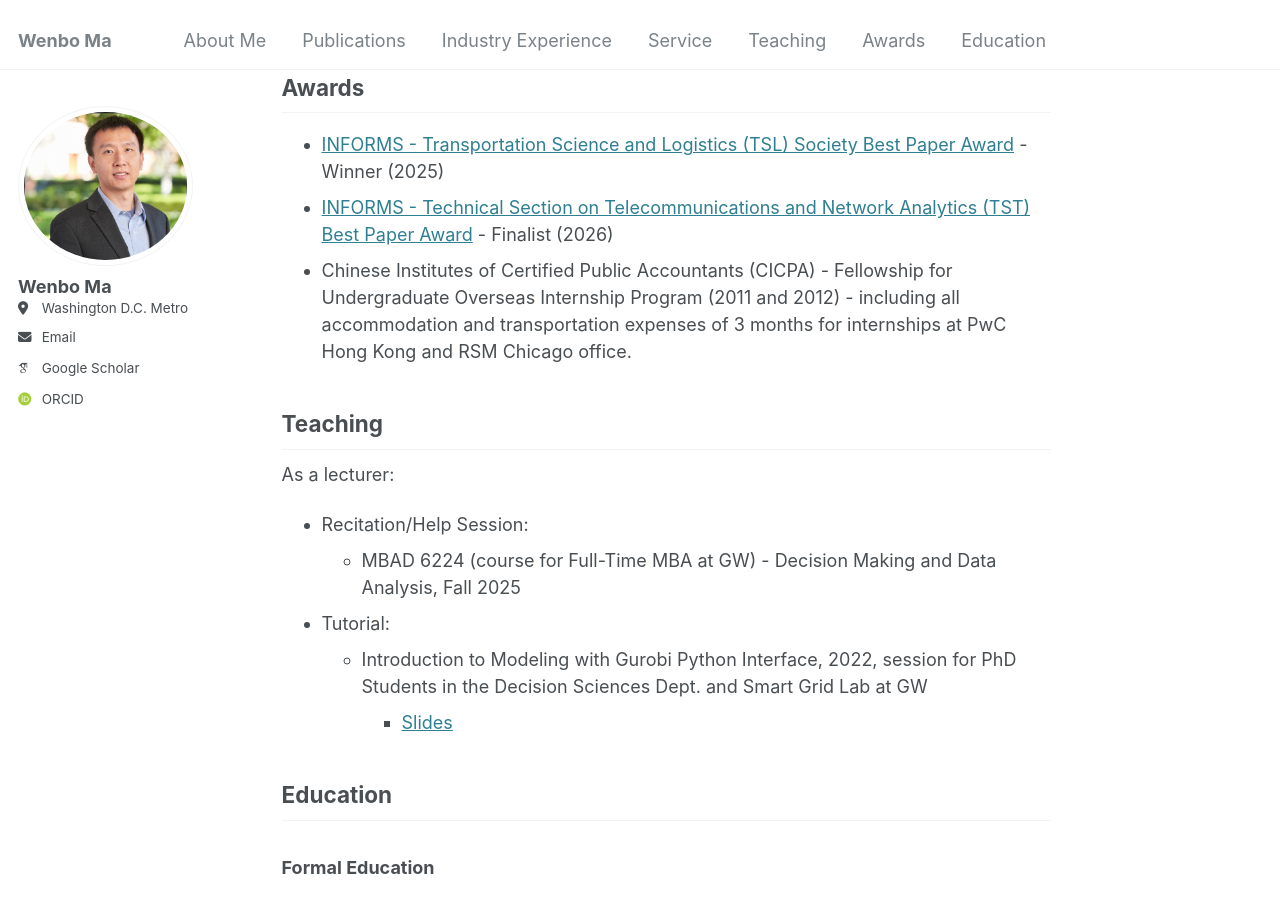
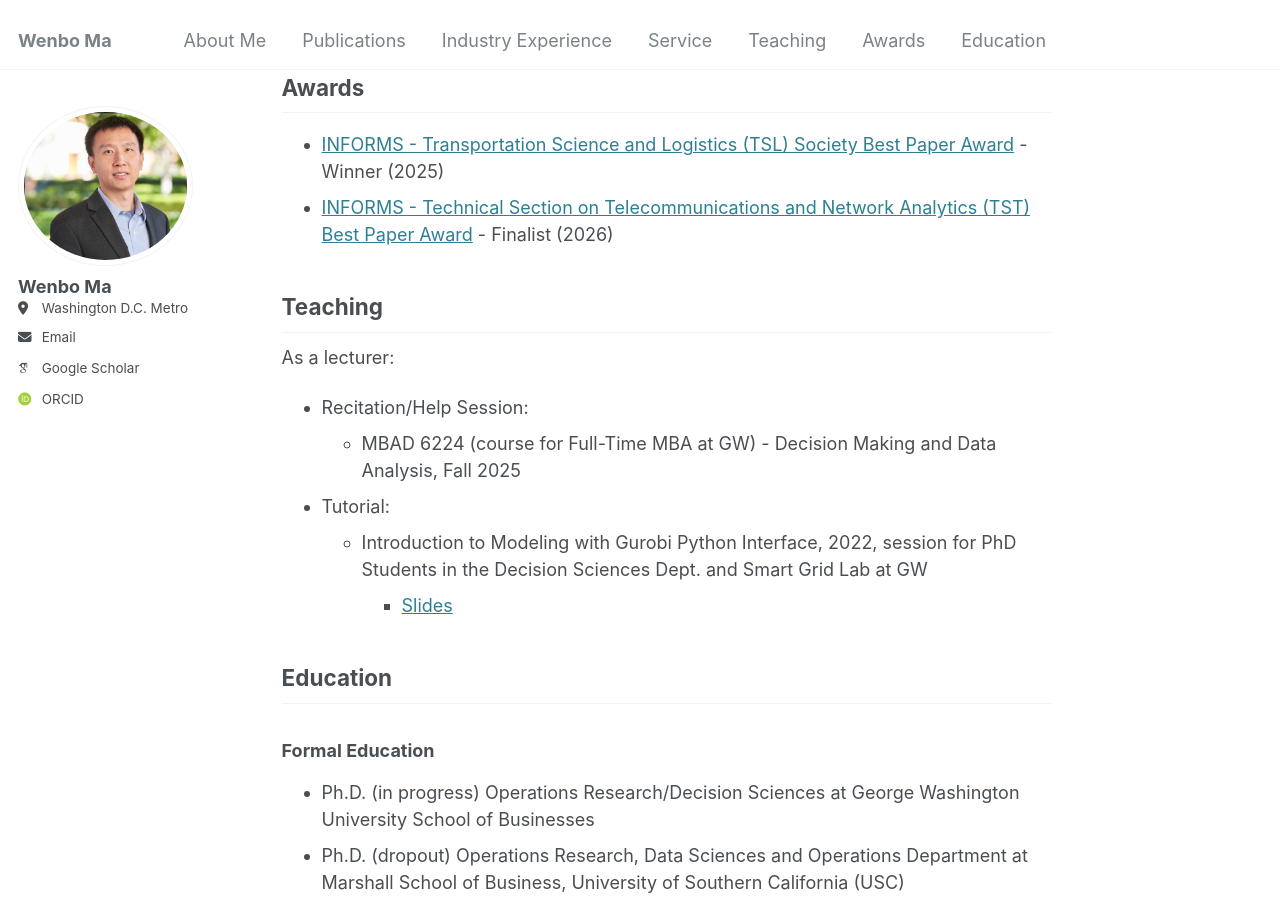
Before and after one commit to wenbo5565/wenbo5565.github.io, a Jekyll site: the page built from _pages/about.md, in a window 1280 px wide and 900 px high, scrolled down 2410 px. Built offline with Jekyll 4.4.1, drawn with Linux system fonts in a browser that asks for light colours; some web fonts are replaced.

Commit message:
Update about.md

```diff
--- a/_pages/about.md
+++ b/_pages/about.md
@@ -67,7 +67,7 @@ Outside of work, I enjoy playing and watching sports — particularly tennis, sw
 ## Awards <a id="awards"></a>
   - [INFORMS - Transportation Science and Logistics (TSL) Society Best Paper Award](https://www.informs.org/Recognizing-Excellence/Community-Prizes/Transportation-Science-and-Logistics-Section/Best-Paper-Award) - Winner (2025)
   - [INFORMS - Technical Section on Telecommunications and Network Analytics (TST) Best Paper Award](https://www.informs.org/Recognizing-Excellence/Community-Prizes/Telecommunications-Section/TST-Best-Paper-Award) - Finalist (2026)
-  - Chinese Institutes of Certified Public Accountants (CICPA) - Fellowship for Undergraduate Overseas Internship Program (2011 and 2012) - including all accommodation and transportation expenses of 3 months for internships at PwC Hong Kong and RSM Chicago office.
+<!--  - Chinese Institutes of Certified Public Accountants (CICPA) - Fellowship for Undergraduate Overseas Internship Program (2011 and 2012) - including all accommodation and transportation expenses of 3 months for internships at PwC Hong Kong and RSM Chicago office. -->
 
 ## Teaching <a id="teaching"></a>
 As a lecturer:
```
